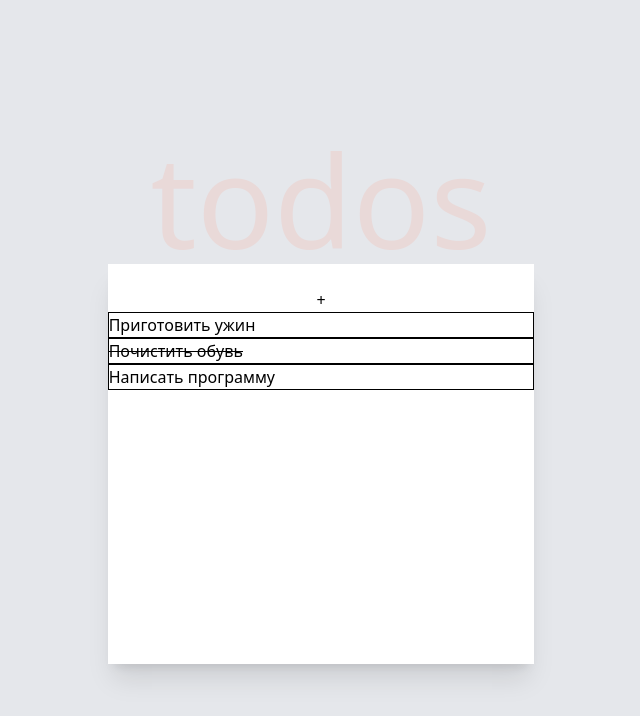
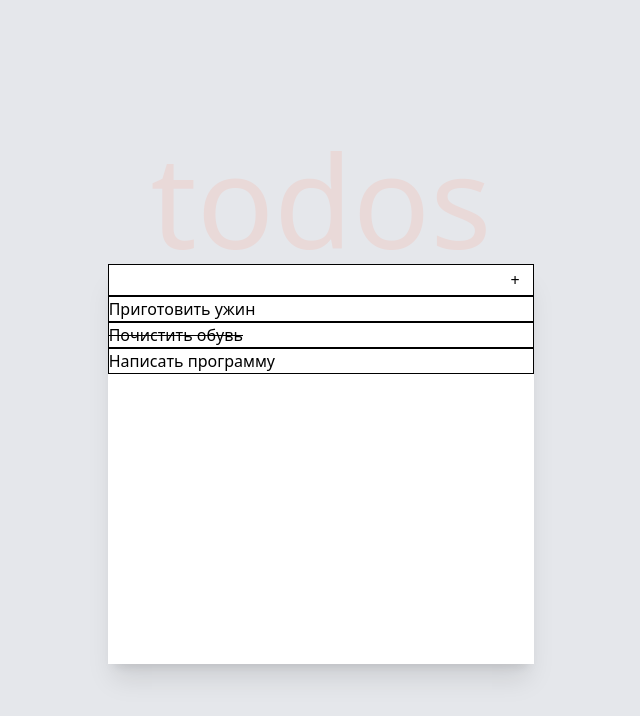
Before and after one commit to grJDh/test-todo, a React (Create React App) app: page / in a window 1280 px wide. Shown: the top 716 px of the page, without its empty margins (319-959 px from the left). Built offline with nearby package versions, Linux system fonts and the light colour scheme.

Commit message:
Moved input to its own component

```diff
--- a/src/ToDoApp/ToDoApp.tsx
+++ b/src/ToDoApp/ToDoApp.tsx
@@ -1,5 +1,6 @@
 import { useRef, useState } from "react";
 
+import Input from "../components/Input/Input";
 import ToDoItem from "../components/TodoItem/TodoItem";
 
 const ToDoApp = () => {
@@ -43,11 +44,10 @@ const ToDoApp = () => {
 
   return (
     <div className="flex w-1/3 h-1/2 bg-white flex-col shadow-xl">
-      <input
-        type="text"
-        ref={inputRef}
+      <Input
+        refProp={inputRef}
+        onClick={addItem}
       />
-      <button onClick={addItem}>+</button>
       <ul>
         {todoList.map((el, id) => (
           <ToDoItem
--- /dev/null
+++ b/src/components/Input/Input.tsx
@@ -0,0 +1,24 @@
+type Props = {
+  refProp: React.Ref<HTMLInputElement>;
+  onClick: () => void;
+};
+
+const Input = ({ refProp, onClick }: Props) => {
+  return (
+    <div className="flex border-solid border-black border h-8">
+      <input
+        className="w-full"
+        type="text"
+        ref={refProp}
+      />
+      <button
+        className="w-10"
+        onClick={onClick}
+      >
+        +
+      </button>
+    </div>
+  );
+};
+
+export default Input;
```
